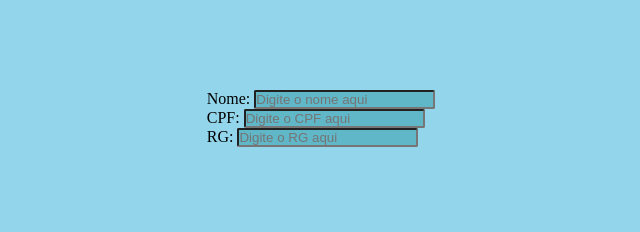
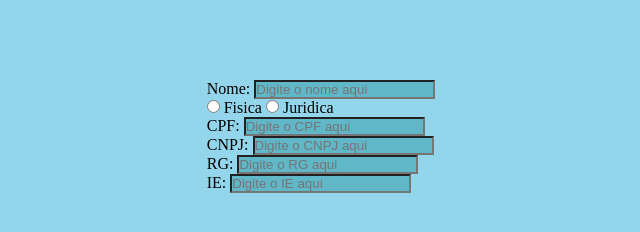
Before and after one commit to JoseHelioF/Avaliacao, a plain HTML site: page index.html in a window 1280 px wide. Shown: the whole page, without its empty margins (319-959 px from the left). Drawn offline with Linux system fonts and the light colour scheme.

Commit message:
Adição da função para alternar os tipos

```diff
--- a/index.html
+++ b/index.html
@@ -10,13 +10,21 @@
 </head>
 
 <body>
-      <main>
+    <main>
         <section class="cadastro">
             <div class="entradas">
                 <label for="nome">Nome:</label>
                 <input type="text" placeholder="Digite o nome aqui">
             </div>
-            <div class="entradas">
+            <div>
+                <form action="escolhe">
+                    <input class="tipo" type="radio" id="Fisica" name="Fisica" value="CPF" onchange="alteratipo()" >
+                    <label for="Fisica">Fisica</label>
+                    <input class="tipo" type="radio" id="Juridica" name="Fisica" value="CNPJ" onchange="alteratipo()" >
+                    <label for="Fisica">Juridica</label>
+                </form>
+            </div>
+            <div class="cpf">
                 <label for="cpf">CPF:</label>
                 <input type="text" placeholder="Digite o CPF aqui">
             </div>
@@ -24,7 +32,7 @@
                 <label for="cnpj">CNPJ:</label>
                 <input type="text" placeholder="Digite o CNPJ aqui">
             </div>
-            <div class="entradas">
+            <div class="cpf">
                 <label for="rg">RG:</label>
                 <input type="text" placeholder="Digite o RG aqui">
             </div>
@@ -32,9 +40,11 @@
                 <label for="ie">IE:</label>
                 <input type="text" placeholder="Digite o IE aqui">
             </div>
+
         </section>
 
     </main>
+    <script src="script.js"></script>
 </body>
 
 </html>
--- /dev/null
+++ b/script.js
@@ -0,0 +1,18 @@
+function alteratipo(){
+    let tipo = document.getElementsByClassName("tipo")
+    console.log(tipo);
+
+   if(tipo[0].checked){
+   document.getElementsByClassName("cnpj")[0].classList.add("esconde")
+   document.getElementsByClassName("cnpj")[1].classList.add("esconde")
+   document.getElementsByClassName("cpf")[0].classList.remove("esconde")
+   document.getElementsByClassName("cpf")[1].classList.remove("esconde")
+   }
+
+   if(tipo[1].checked){
+   document.getElementsByClassName("cnpj")[0].classList.remove("esconde")
+   document.getElementsByClassName("cnpj")[1].classList.remove("esconde")
+   document.getElementsByClassName("cpf")[0].classList.add("esconde")
+   document.getElementsByClassName("cpf")[1].classList.add("esconde")
+   }
+}
--- a/style.css
+++ b/style.css
@@ -12,21 +12,11 @@ body {
     display: flex
 
 }
-main{
-    display: flex;
-}
-
-section{
-    padding: 10px;
-
-}
 
 input{
     background-color: rgba(20, 136, 146 ,.4);
-    align-items: center;
-    border-radius: 2px;
 }
 
-.cnpj{
+.esconde{
     display: none;
 }
```
